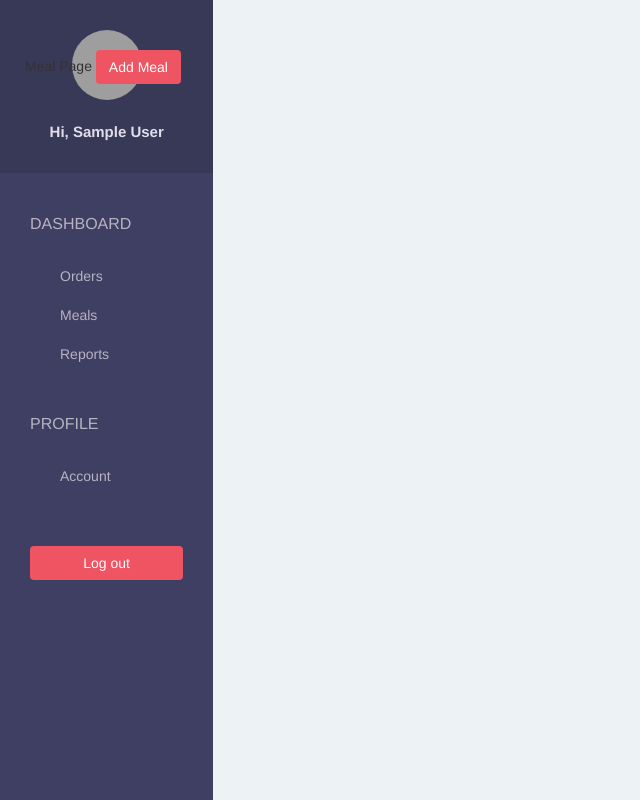
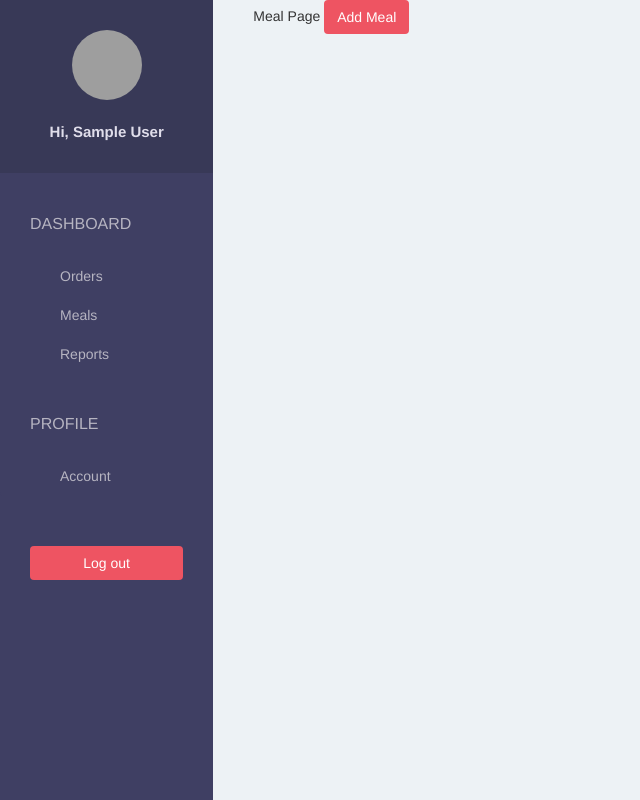
Before and after one commit to foodieBlackfoot/FoodiePlatformService, a Django app: page /cook/meal/ in a window 1280 px wide. Shown: the whole page, without its empty margins (0-640 px from the left). Run offline with Django 3.2, Linux system fonts and the light colour scheme; the visitor is signed in with stand-in values (Sample User, id 1); some libraries are stand-ins or nearby versions; grey boxes are pictures that could not be loaded.

Commit message:
Fixed content bootstrap

```diff
--- a/CookManagement/templates/base_template.html
+++ b/CookManagement/templates/base_template.html
@@ -16,7 +16,7 @@
 </head>
 <body>
 
-  <div class="contain-fluid">
+  <div class="container-fluid">
     <div class="row">
       <div class="col-lg-2 col-md-2 col-sm-2 sidebar">
         {% block sidebar%}{% endblock %}
--- a/common-static/css/style.css
+++ b/common-static/css/style.css
@@ -1,5 +1,4 @@
 body {
-    padding-top: 50px;
     background-color: #EDF2F5;
     overflow: auto;
 }
@@ -22,7 +21,6 @@ body {
 /* SIDE BAR */
 .sidebar {
     height: 100vh;
-    position: fixed;
     top: 0;
     left: 0;
     padding: 0;
```
